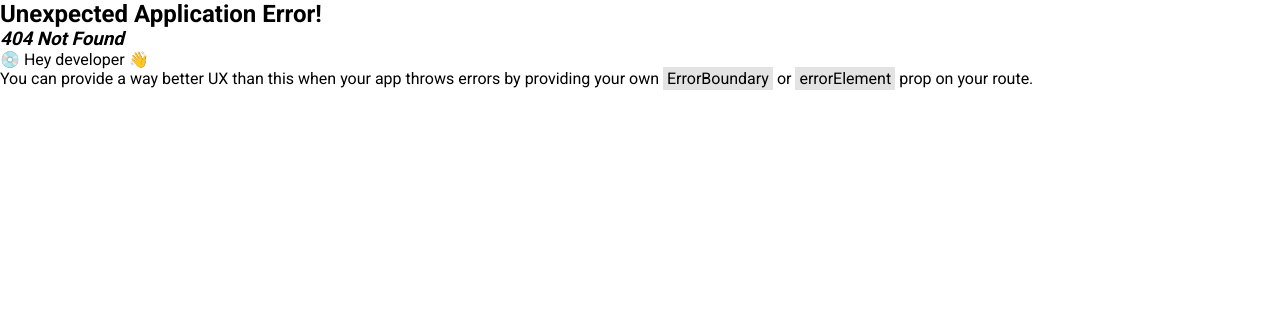
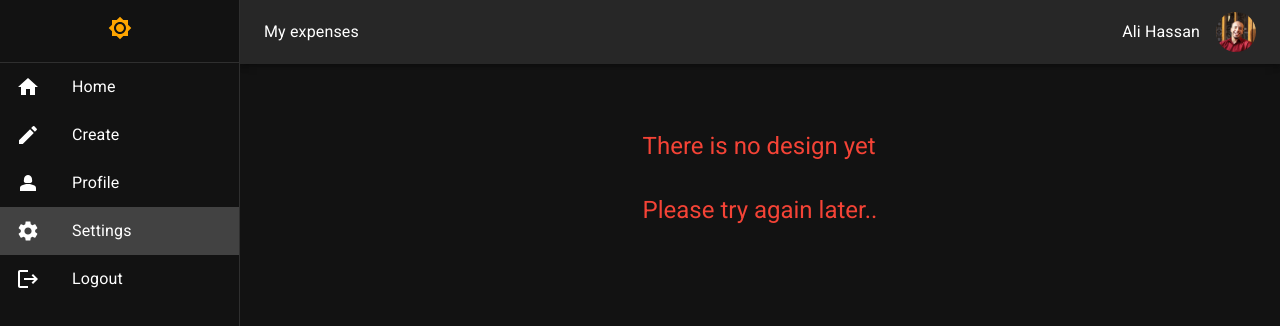
Before and after one commit to alielrayes/React-Level4, a React (Create React App) app: page /settings in a window 1280 px wide. Before the commit this address had no page. Shown: the top 326 px of the page. Built offline with nearby package versions, Linux system fonts and the light colour scheme.

Commit message:
lesson25

```diff
--- a/src/App.js
+++ b/src/App.js
@@ -9,9 +9,8 @@ import {
 import Create from "pages/create/Create";
 
 
-import { CssBaseline } from "@mui/material";
-import { red, teal } from "@mui/material/colors";
-import { useState } from "react";
+
+import NotFound from "./pages/NotFound";
 
 const router = createBrowserRouter(
   createRoutesFromElements(
@@ -19,7 +18,10 @@ const router = createBrowserRouter(
       <Route index element={<Home />} />
       <Route path="create" element={<Create />} />
 
-      {/* ... etc. */}
+
+      <Route path="*" element={<NotFound />} />
+
+
     </Route>
   )
 );
--- a/src/MUI-components/Drawer.jsx
+++ b/src/MUI-components/Drawer.jsx
@@ -17,32 +17,29 @@ import {
 
 import { useLocation, useNavigate } from "react-router-dom";
 
-const Drawerr = ({  drawerWidth, setmyMOde, noneORblock, drawerType, hideDrawer }) => {
+const Drawerr = ({
+  drawerWidth,
+  setmyMOde,
+  noneORblock,
+  drawerType,
+  hideDrawer,
+}) => {
   const currentLocation = useLocation();
 
   const navigate = useNavigate();
   const theme = useTheme();
 
-
-
-
   const myList = [
-  {text: "Home", icon: "ffffff", path: "/" }
-]
-
-
-
-
-
-
-
-
-
+    { text: "Home", icon: <Home />, path: "/" },
+    { text: "Create", icon: <Create />, path: "/create" },
+    { text: "Profile", icon: <Person2 />, path: "/profile" },
+    { text: "Settings", icon: <Settings />, path: "/settings" },
+  ];
 
   return (
     <Drawer
       sx={{
-        display: {xs: noneORblock, sm: "block", },
+        display: { xs: noneORblock, sm: "block" },
 
         width: `${drawerWidth}px`,
         flexShrink: 0,
@@ -55,12 +52,10 @@ const myList = [
       anchor="left"
       open={true}
       onClose={() => {
-        hideDrawer()
+        hideDrawer();
       }}
     >
-      <List
-
-      >
+      <List>
         <ListItem
           sx={{ display: "flex", justifyContent: "center", mb: "14px" }}
           disablePadding
@@ -86,13 +81,12 @@ const myList = [
 
         <Divider />
 
-
-
-
+        {myList.map((item) => {
+          return (
             <ListItem
               sx={{
                 bgcolor:
-              currentLocation.pathname === "/"
+                  currentLocation.pathname === item.path
                     ? // @ts-ignore
                       theme.palette.favColor.main
                     : null,
@@ -101,55 +95,15 @@ const myList = [
             >
               <ListItemButton
                 onClick={() => {
-              navigate("/");
+                  navigate(item.path);
                 }}
               >
-            <ListItemIcon>
-              <Home />
-            </ListItemIcon>
-            <ListItemText primary="Home" />
+                <ListItemIcon>{item.icon}</ListItemIcon>
+                <ListItemText primary={item.text} />
               </ListItemButton>
             </ListItem>
-
-        <ListItem
-          sx={{
-            bgcolor:
-              currentLocation.pathname === "/create"
-                ? // @ts-ignore
-                  theme.palette.favColor.main
-                : null,
-          }}
-          disablePadding
-        >
-          <ListItemButton
-            onClick={() => {
-              navigate("/create");
-            }}
-          >
-            <ListItemIcon>
-              <Create />
-            </ListItemIcon>
-            <ListItemText primary="Create" />
-          </ListItemButton>
-        </ListItem>
-
-        <ListItem disablePadding>
-          <ListItemButton>
-            <ListItemIcon>
-              <Person2 />
-            </ListItemIcon>
-            <ListItemText primary="Profile" />
-          </ListItemButton>
-        </ListItem>
-
-        <ListItem disablePadding>
-          <ListItemButton>
-            <ListItemIcon>
-              <Settings />
-            </ListItemIcon>
-            <ListItemText primary="Settings" />
-          </ListItemButton>
-        </ListItem>
+          );
+        })}
 
         <ListItem disablePadding>
           <ListItemButton>
@@ -158,10 +112,6 @@ const myList = [
             </ListItemIcon>
             <ListItemText primary="Logout" />
           </ListItemButton>
-
-
-
-
         </ListItem>
       </List>
     </Drawer>
--- /dev/null
+++ b/src/pages/NotFound.jsx
@@ -0,0 +1,19 @@
+import React from "react";
+import Typography from "@mui/material/Typography";
+import { Box, useTheme } from "@mui/material";
+
+const NotFound = () => {
+  const theme = useTheme();
+  return (
+    <Box>
+      <Typography color={theme.palette.error.main} variant="h5">
+        There is no design yet
+        <br />
+        <br />
+        Please try again later..
+      </Typography>
+    </Box>
+  );
+};
+
+export default NotFound;
```
Lines whose indentation alone changed are shown as unchanged.
